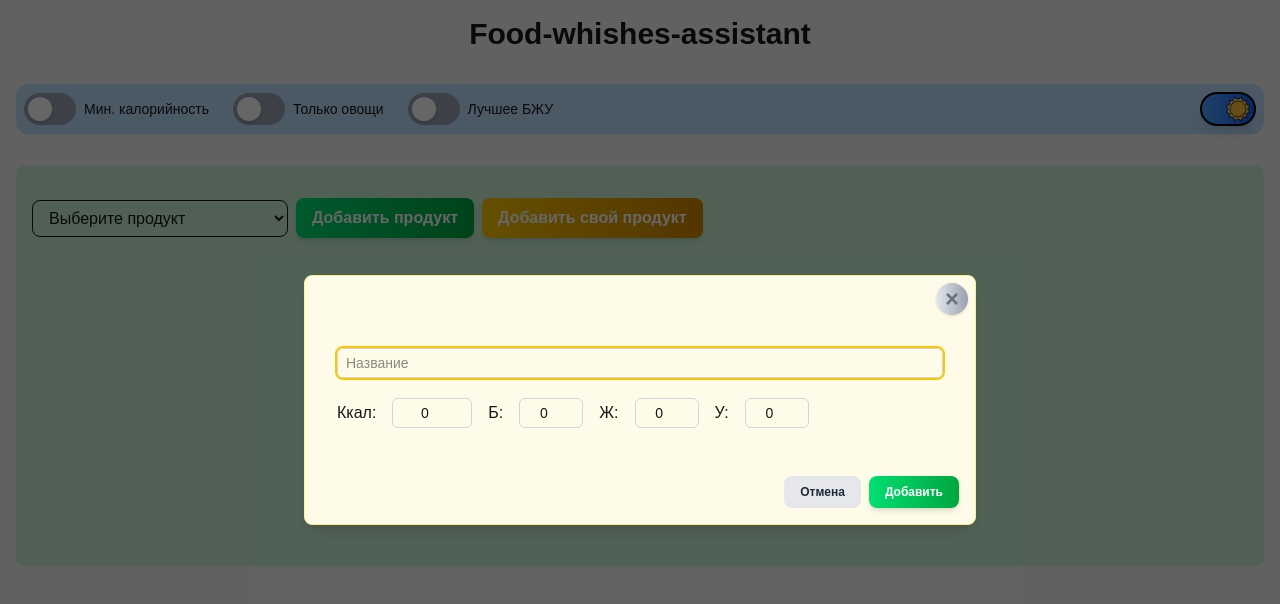
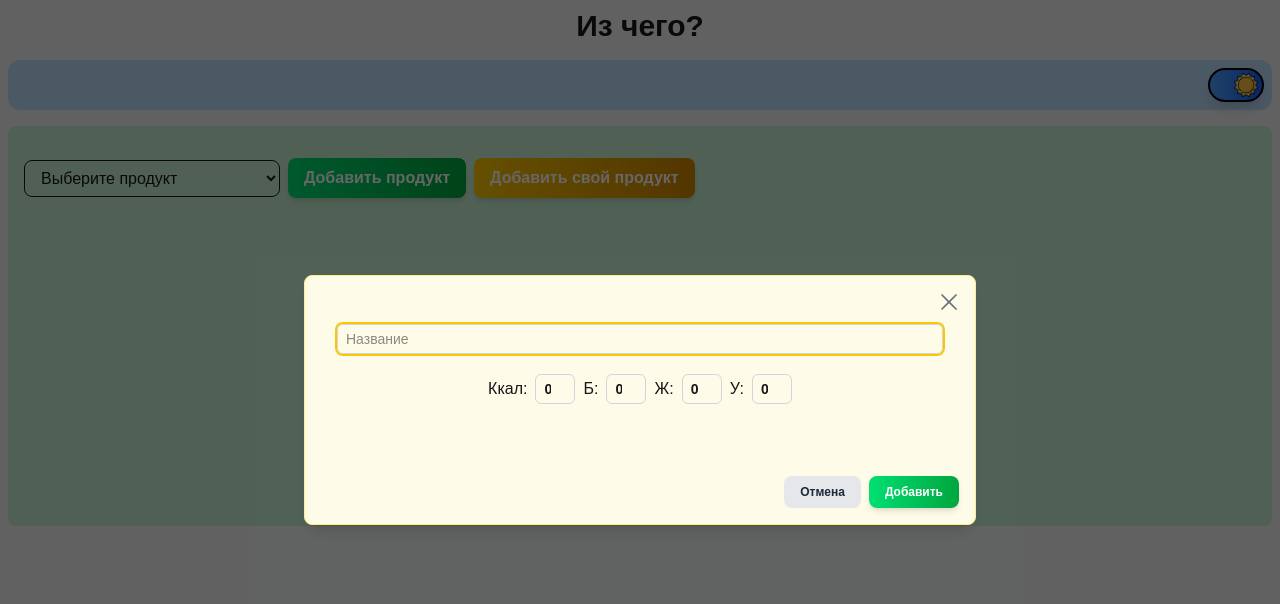
Before and after one commit to ArtofWASD/food-whishes-assistant, a Next.js app: page / in a window 1280 px wide. Both pictures are taken after a click on the button "Добавить свой продукт". Shown: the top 604 px of the page. Built offline with nearby package versions, Linux system fonts and the light colour scheme.

Commit message:
Бургер меню, правки модалки.

```diff
--- a/app/page.tsx
+++ b/app/page.tsx
@@ -11,18 +11,18 @@ export default function Home() {
   return (
     <main className="min-h-screen bg-[var(--background)]">
       {/* Header */}
-      <header className="py-4">
-        <h1 className="text-3xl font-bold text-center">Food-whishes-assistant</h1>
+      <header className="py-2">
+        <h1 className="text-3xl font-bold text-center">Из чего?</h1>
       </header>
       {/* Settings */}
-      <div className="p-4">
+      <div className="p-2">
         <SettingsBar />
       </div>
-      <div className="p-4">
+      <div className="p-2">
         <CookPlate />
       </div>
       {/* Output Results */}
-      <div className="p-4">
+      <div className="p-2">
         {showResults && <OutputResults />}
       </div>
     </main>
--- a/package.json
+++ b/package.json
@@ -9,6 +9,7 @@
     "lint": "next lint"
   },
   "dependencies": {
+    "@heroicons/react": "^2.2.0",
     "@hookform/resolvers": "^5.1.1",
     "@tailwindcss/postcss": "^4.1.11",
     "autoprefixer": "^10.4.21",
--- a/src/components/cook-plate/cook-plate.tsx
+++ b/src/components/cook-plate/cook-plate.tsx
@@ -7,6 +7,7 @@ import CookPlateSummary from "@/src/components/cook-plate/cook-plate-summary"
 import { Button } from "@/src/ui/button"
 import CustomProductForm from "./custom-product-form"
 import type { FoodItemProps } from "@/src/api/types/foods"
+import { XMarkIcon } from '@heroicons/react/24/solid'
 
 const CookPlate = ({ className }: { className?: string }) => {
   // Получаем состояние из глобального стора
@@ -69,14 +70,14 @@ const CookPlate = ({ className }: { className?: string }) => {
       </div>
       {/* Форма для пользовательского продукта */}
       {showCustomForm && (
-        <div className="fixed inset-0 z-50 flex items-center justify-center bg-black/60 animate-fade-in">
+        <div className="fixed inset-0 px-4 z-50 flex items-center justify-center bg-black/60 animate-fade-in">
           <div className="bg-white dark:bg-gray-900 rounded-xl shadow-lg w-full max-w-2xl h-[250px] max-h-[250px] relative animate-fade-in-up flex flex-col">
             <button
-              className="absolute top-2 right-2 z-10 text-gray-500 hover:text-gray-800 dark:hover:text-white text-2xl font-bold focus:outline-none focus:ring-2 focus:ring-blue-300 bg-gradient-to-r from-gray-200 to-gray-400 rounded-full w-8 h-8 flex items-center justify-center shadow"
+              className="absolute top-3 right-3 text-gray-500 hover:text-gray-800 dark:hover:text-white"
               onClick={() => setShowCustomForm(false)}
               aria-label="Закрыть"
             >
-              ×
+              <XMarkIcon className="w-7 h-7" />
             </button>
             <CustomProductForm
               onAdd={(product: FoodItemProps) => {
@@ -119,7 +120,7 @@ const CookPlate = ({ className }: { className?: string }) => {
             setShowResults(true)
             if (cookPlateItems.length > 0) fetchAIRecipeToStore()
           }}
-          className="fixed md:absolute right-4 bottom-4 bg-gradient-to-r from-blue-400 to-blue-600 shadow-md text-white hover:from-blue-500 hover:to-blue-700 focus:ring-2 focus:ring-blue-300 z-20"
+          className="absolute right-4 bottom-4 bg-gradient-to-r from-blue-400 to-blue-600 shadow-md text-white hover:from-blue-500 hover:to-blue-700 focus:ring-2 focus:ring-blue-300 z-20"
         >
           Получить результат
         </Button>
--- a/src/components/cook-plate/custom-product-form.tsx
+++ b/src/components/cook-plate/custom-product-form.tsx
@@ -3,6 +3,7 @@ import { useForm } from "react-hook-form"
 import { yupResolver } from "@hookform/resolvers/yup"
 import * as yup from "yup"
 import { Button } from "@/src/ui/button"
+import { XMarkIcon } from '@heroicons/react/24/solid'
 
 const schema = yup.object({
   name: yup.string().required("Название обязательно"),
@@ -57,6 +58,15 @@ const CustomProductForm: React.FC<Props> = ({ onAdd, onCancel, showLabels, style
       autoComplete="off"
       style={style}
     >
+      {/* Кнопка закрытия в правом верхнем углу */}
+      <button
+        type="button"
+        className="absolute top-3 right-3 text-gray-500 hover:text-gray-800 dark:hover:text-white z-10"
+        onClick={onCancel}
+        aria-label="Закрыть форму"
+      >
+        <XMarkIcon className="w-7 h-7" />
+      </button>
       <div className="flex flex-col w-full">
         <input
           type="text"
@@ -66,7 +76,7 @@ const CustomProductForm: React.FC<Props> = ({ onAdd, onCancel, showLabels, style
             register("name").ref(e)
             nameRef.current = e
           }}
-          className={`border rounded-md px-2 py-1 mt-10 text-sm focus:ring-2 focus:ring-yellow-400 outline-none ${errors.name ? "border-red-400" : "border-gray-300"}`}
+          className={`border rounded-md px-2 py-1 mt-4 text-sm focus:ring-2 focus:ring-yellow-400 outline-none ${errors.name ? "border-red-400" : "border-gray-300"}`}
           aria-invalid={!!errors.name}
         />
         {errors.name && <span className="text-xs text-red-500 mt-0.5" role="alert">{errors.name.message}</span>}
@@ -76,13 +86,13 @@ const CustomProductForm: React.FC<Props> = ({ onAdd, onCancel, showLabels, style
 
         </div>
       )}
-      <div className="flex flex-wrap gap-4 w-full items-center">
+      <div className="flex flex-wrap gap-2 justify-start md:justify-center w-full items-center">
       <span className="text-center">Ккал:</span>
         <input
           type="number"
           placeholder="Ккал"
           {...register("callory")}
-          className={`border rounded-md px-2 py-1 text-sm w-20 text-center focus:ring-2 focus:ring-yellow-400 outline-none ${errors.callory ? "border-red-400" : "border-gray-300"}`}
+          className={`border rounded-md px-2 py-1 text-sm w-10 text-center focus:ring-2 focus:ring-yellow-400 outline-none font-semibold ${errors.callory ? "border-red-400" : "border-gray-300"} max-[425px]:w-14 max-[425px]:text-xs max-[425px]:font-semibold`}
           aria-invalid={!!errors.callory}
           min={0}
         />
@@ -91,7 +101,7 @@ const CustomProductForm: React.FC<Props> = ({ onAdd, onCancel, showLabels, style
           type="number"
           placeholder="Б"
           {...register("proteins")}
-          className={`border rounded-md px-2 py-1 text-sm w-16 text-center focus:ring-2 focus:ring-yellow-400 outline-none ${errors.proteins ? "border-red-400" : "border-gray-300"}`}
+          className={`border rounded-md px-2 py-1 text-sm w-10 text-center focus:ring-2 focus:ring-yellow-400 outline-none font-semibold ${errors.proteins ? "border-red-400" : "border-gray-300"} max-[425px]:w-12 max-[425px]:text-xs max-[425px]:font-semibold`}
           aria-invalid={!!errors.proteins}
           min={0}
         />
@@ -100,7 +110,7 @@ const CustomProductForm: React.FC<Props> = ({ onAdd, onCancel, showLabels, style
           type="number"
           placeholder="Ж"
           {...register("fats")}
-          className={`border rounded-md px-2 py-1 text-sm w-16 text-center focus:ring-2 focus:ring-yellow-400 outline-none ${errors.fats ? "border-red-400" : "border-gray-300"}`}
+          className={`border rounded-md px-2 py-1 text-sm w-10 text-center focus:ring-2 focus:ring-yellow-400 outline-none font-semibold ${errors.fats ? "border-red-400" : "border-gray-300"} max-[425px]:w-12 max-[425px]:text-xs max-[425px]:font-semibold`}
           aria-invalid={!!errors.fats}
           min={0}
         />
@@ -109,7 +119,7 @@ const CustomProductForm: React.FC<Props> = ({ onAdd, onCancel, showLabels, style
           type="number"
           placeholder="У"
           {...register("carbs")}
-          className={`border rounded-md px-2 py-1 text-sm w-16 text-center focus:ring-2 focus:ring-yellow-400 outline-none ${errors.carbs ? "border-red-400" : "border-gray-300"}`}
+          className={`border rounded-md px-2 py-1 text-sm w-10 text-center focus:ring-2 focus:ring-yellow-400 outline-none font-semibold ${errors.carbs ? "border-red-400" : "border-gray-300"} max-[425px]:w-12 max-[425px]:text-xs max-[425px]:font-semibold`}
           aria-invalid={!!errors.carbs}
           min={0}
         />
--- a/src/components/settings-bar/settings-bar.tsx
+++ b/src/components/settings-bar/settings-bar.tsx
@@ -1,8 +1,9 @@
-import React from 'react'
+import React, { useState } from 'react'
 import ThemeSwitcher from '../../widgets/theme-switcher/theme-switcher'
 import Toggler from '../../widgets/toggler/toggler'
-import { motion } from 'framer-motion'
+import { motion, AnimatePresence } from 'framer-motion'
 import { useAppStore } from '@/src/store/appStore'
+import { Bars3Icon, XMarkIcon } from '@heroicons/react/24/solid'
 
 const SettingsBar = () => {
   const {
@@ -10,25 +11,53 @@ const SettingsBar = () => {
     onlyVegetables, setOnlyVegetables,
     bestMacros, setBestMacros,
   } = useAppStore()
+  const [open, setOpen] = useState(false)
 
   return (
     <div className="rounded-xl bg-[var(--pastel-blue)] bg-opacity-35 flex flex-col gap-2">
-      <div className="flex flex-row flex-wrap items-center gap-2 justify-between w-full max-[425px]:flex-col max-[425px]:items-stretch">
-        <div className="flex flex-row flex-wrap items-center gap-2 max-[425px]:flex-col max-[425px]:items-stretch">
-          <motion.div initial={{ opacity: 0, x: 20 }} animate={{ opacity: 1, x: 0 }} transition={{ delay: 0.1, type: 'spring', stiffness: 150, damping: 20 }}>
-            <Toggler label="Мин. калорийность" value={minCalories} onChange={setMinCalories} />
-          </motion.div>
-          <motion.div initial={{ opacity: 0, x: 20 }} animate={{ opacity: 1, x: 0 }} transition={{ delay: 0.2, type: 'spring', stiffness: 150, damping: 20 }}>
-            <Toggler label="Только овощи" value={onlyVegetables} onChange={setOnlyVegetables} />
-          </motion.div>
-          <motion.div initial={{ opacity: 0, x: 20 }} animate={{ opacity: 1, x: 0 }} transition={{ delay: 0.3, type: 'spring', stiffness: 150, damping: 20 }}>
-            <Toggler label="Лучшее БЖУ" value={bestMacros} onChange={setBestMacros} />
-          </motion.div>
-        </div>
+      <div className="flex flex-row justify-end items-center w-full relative">
+        {/* Menu icon for mobile */}
+        <button
+          className="md:hidden absolute left-2 top-1/2 -translate-y-1/2 p-1"
+          onClick={() => setOpen(true)}
+          aria-label="Открыть меню настроек"
+        >
+          <Bars3Icon className="w-7 h-7 text-blue-700" />
+        </button>
         <motion.div initial={{ opacity: 0, x: 20 }} animate={{ opacity: 1, x: 0 }} transition={{ type: 'spring', stiffness: 150, damping: 20 }}>
           <ThemeSwitcher />
         </motion.div>
       </div>
+      {/* Модальное окно с тогглерами */}
+      <AnimatePresence>
+        {open && (
+          <motion.div
+            className="fixed inset-0 z-50 flex items-center justify-center bg-black/40"
+            initial={{ opacity: 0 }}
+            animate={{ opacity: 1 }}
+            exit={{ opacity: 0 }}
+          >
+            <motion.div
+              className="bg-white dark:bg-gray-900 rounded-xl shadow-lg w-full max-w-xs p-6 relative flex flex-col gap-4"
+              initial={{ scale: 0.9, y: 40, opacity: 0 }}
+              animate={{ scale: 1, y: 0, opacity: 1 }}
+              exit={{ scale: 0.9, y: 40, opacity: 0 }}
+              transition={{ type: 'spring', stiffness: 200, damping: 22 }}
+            >
+              <button
+                className="absolute top-3 right-3 text-gray-500 hover:text-gray-800 dark:hover:text-white"
+                onClick={() => setOpen(false)}
+                aria-label="Закрыть меню"
+              >
+                <XMarkIcon className="w-7 h-7" />
+              </button>
+              <Toggler label="Мин. калорийность" value={minCalories} onChange={setMinCalories} />
+              <Toggler label="Только овощи" value={onlyVegetables} onChange={setOnlyVegetables} />
+              <Toggler label="Лучшее БЖУ" value={bestMacros} onChange={setBestMacros} />
+            </motion.div>
+          </motion.div>
+        )}
+      </AnimatePresence>
     </div>
   )
 }
```
Also changed, not shown: 1 other file (tests, documents, lock files or other folders).
